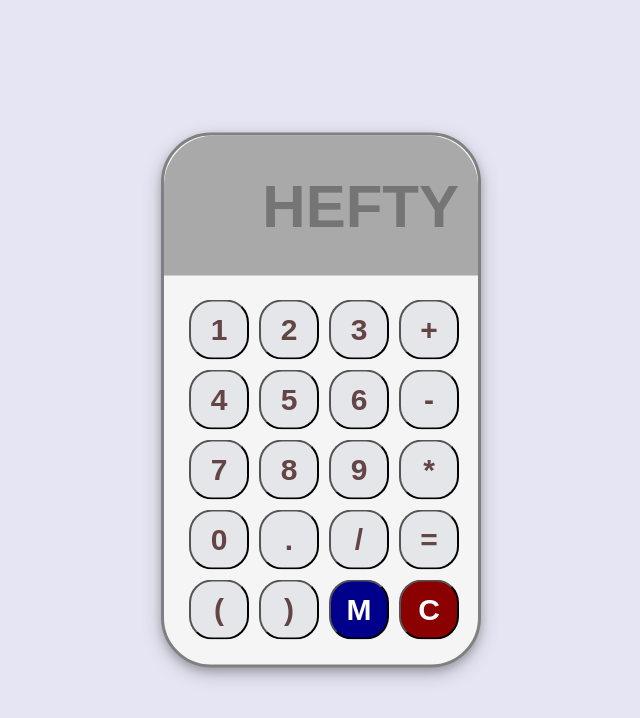
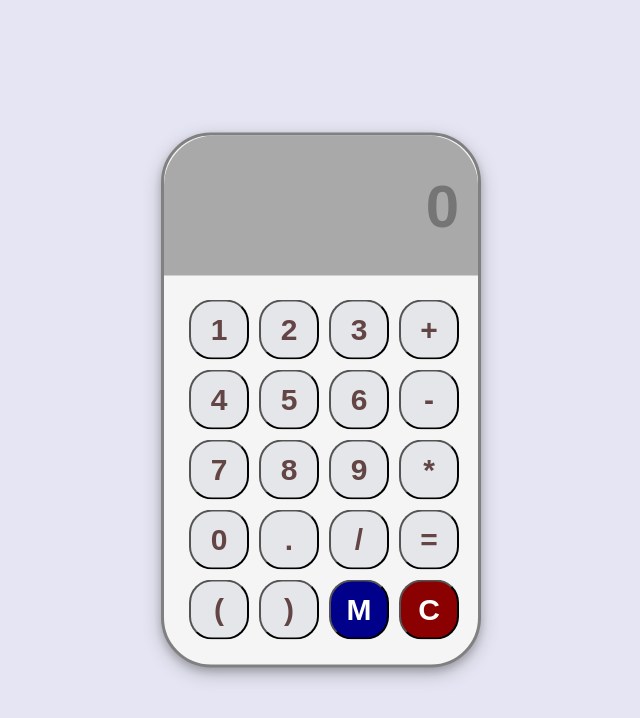
Before and after one commit to Shadrachndu/Calculator, a plain HTML site: page index.html in a window 1280 px wide. Shown: the whole page, without its empty margins (319-959 px from the left). Drawn offline with Linux system fonts and the light colour scheme.

Commit message:
Update index.html

```diff
--- a/index.html
+++ b/index.html
@@ -11,13 +11,13 @@
   <script>
 
  function calculate(result) {
-    form.screen.value=form.screen.value+result;
+ form.screen.value=form.screen.value+result;
 }
  </script>
  <div class="cont">
    <form name="form">
         <div class="displayResult">
-        <input type="text" name="screen" placeholder="HEFTY" class="screen">
+        <input type="text" name="screen" placeholder="0" class="screen">
     </div>
     <div class="btn">
      <div class="row">
```
